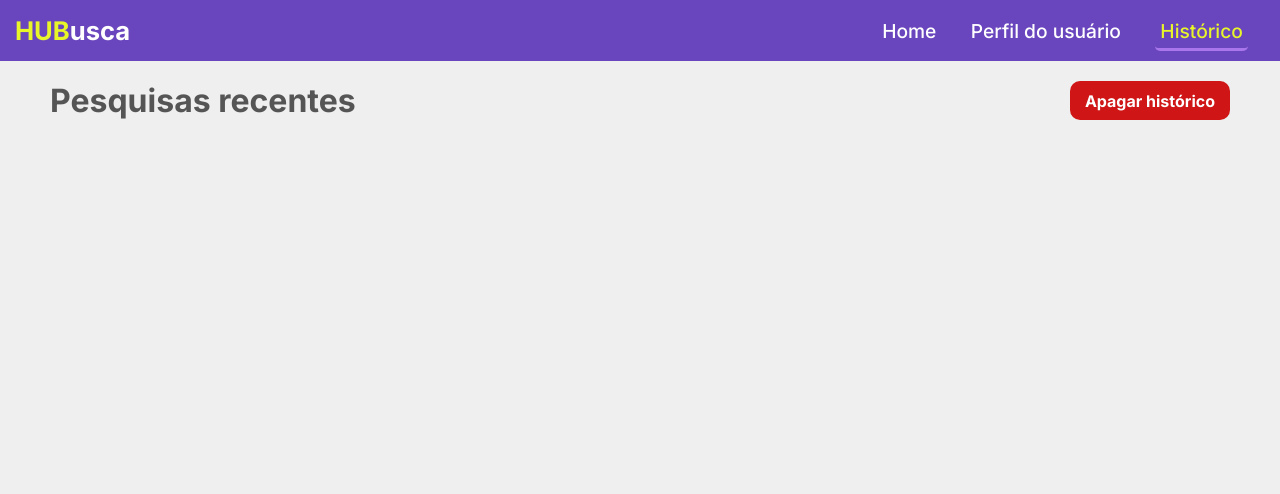
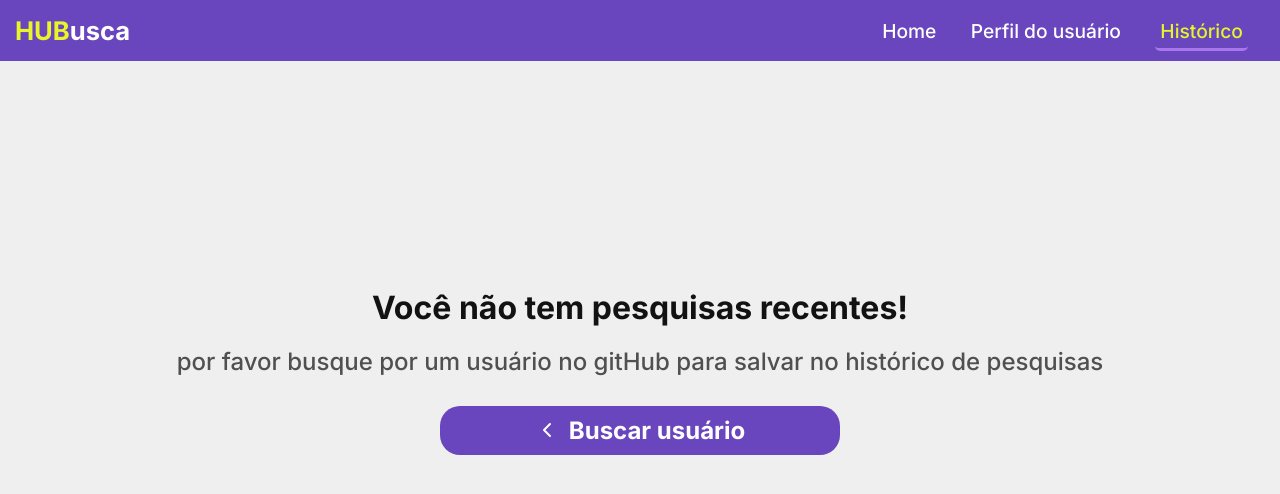
Before and after one commit to PolianaSouza/hub-busca, a Next.js app: page /historico in a window 1280 px wide. Shown: the top 494 px of the page. Built offline with nearby package versions, Linux system fonts and the light colour scheme.

Commit message:
Apagando histórico e inclusão de componente de informação

```diff
--- a/src/pages/historico.tsx
+++ b/src/pages/historico.tsx
@@ -3,9 +3,16 @@ import { UserProps } from "@/types/user";
 import { useEffect, useState } from "react";
 import styles from "@/styles/historico.module.css";
 import Head from "next/head";
+import UserNotExist from "@/components/user/UserNotExist";
 
 export default function Historico() {
   const [listUsers, setListUsers] = useState<UserProps[]>([]);
+
+  const options = {
+    title: "Você não tem pesquisas recentes!",
+    message:
+      "por favor busque por um usuário no gitHub para salvar no histórico de pesquisas",
+  };
 
   useEffect(() => {
     function getLocalStorage() {
@@ -13,10 +20,27 @@ export default function Historico() {
       const recents = recentSearches ? JSON.parse(recentSearches) : [];
       const userData: UserProps[] = recents;
       setListUsers(userData);
-      console.log("lista", listUsers);
     }
     getLocalStorage();
   }, []);
+
+  function clearHistory() {
+    const confirmAction = window.confirm(
+      "Deseja realmente apagar o histórico?"
+    );
+    if (!confirmAction) return;
+
+    localStorage.removeItem("recentSearches");
+    setListUsers([]);
+  }
+
+  if (listUsers.length === 0) {
+    return (
+      <div className={styles.notUser}>
+        <UserNotExist options={options} />
+      </div>
+    );
+  }
 
   return (
     <>
@@ -26,7 +50,9 @@ export default function Historico() {
       <main className={styles.container}>
         <div className={styles.title}>
           <h1>Pesquisas recentes</h1>
-          <button className={styles.btnDelete}>Apagar histórico</button>
+          <button className={styles.btnDelete} onClick={() => clearHistory()}>
+            Apagar histórico
+          </button>
         </div>
         <div className={styles.usersCards}>
           {listUsers.map((user) => (
--- a/src/styles/historico.module.css
+++ b/src/styles/historico.module.css
@@ -16,6 +16,16 @@
   display: flex;
   justify-content: space-between;
   padding: 0 30px;
+}
+
+.notUser {
+  display: flex;
+  justify-content: center;
+  align-items: center;
+  font-size: 1rem;
+  font-weight: 500;
+  color: #565555;
+  height: 90vh;
 }
 
 .usersCards {
```
